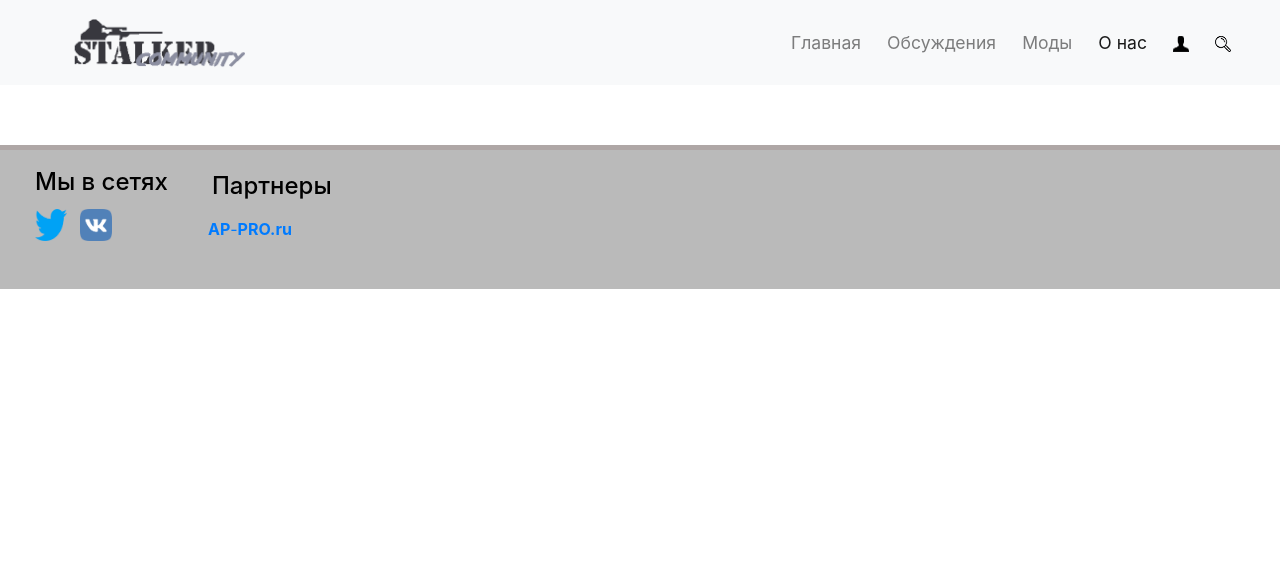
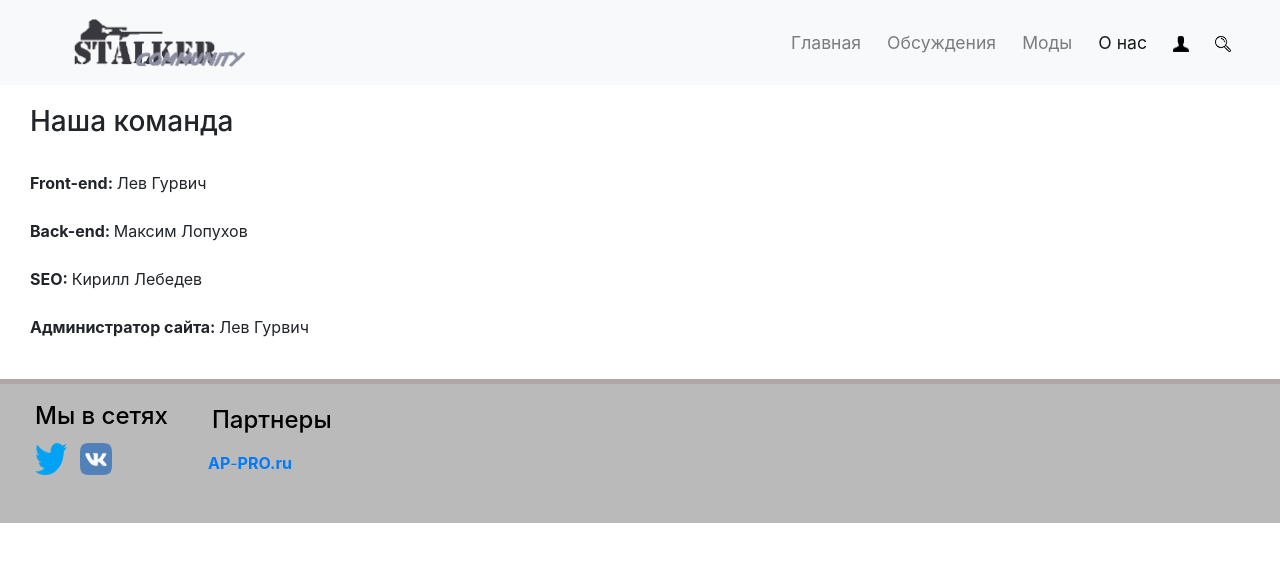
Before and after one commit to Lalka232/Stalker-will-be-1, a plain HTML site: page about us.html in a window 1280 px wide. Drawn offline with nearby package versions, Linux system fonts and the light colour scheme.

Commit message:
I added us

```diff
--- a/about us.html
+++ b/about us.html
@@ -99,12 +99,20 @@
         <div class="container-fluid">
 
             <div class="row">
-                <div class="col-12 col-sm-12 col-md-6 col-lg-4 col-xl-4">
+                <div class="col-12 col-sm-12 col-md-6 col-lg-6 col-xl-6">
                 <div style="margin-left:0px !important; margin-right:0px !important; margin-top:20px !important; margin-bottom:10px !important; float:left;" class="container">
-
+                    <h3>Наша команда</h3>
+                    <br>
+                    <p><strong>Front-end: </strong>Лев Гурвич</p>
+                    <br>
+                    <p><strong>Back-end: </strong>Максим Лопухов</p>
+                    <br>
+                    <p><strong>SEO: </strong>Кирилл Лебедев</p>
+                    <br>
+                    <p><strong>Администратор сайта: </strong>Лев Гурвич</p>
                 </div>
                 </div>
-                <div class="col-12 col-sm-12 col-md-6 col-lg-4 col-xl-4">
+                <div class="col-12 col-sm-12 col-md-6 col-lg-6 col-xl-6">
                 <div style="margin-left:0px !important; margin-right:0px !important; margin-top:20px !important; margin-bottom:10px !important; float:left;" class="container">
 
                 </div>
--- a/css/style.css
+++ b/css/style.css
@@ -75,3 +75,7 @@ width: 100%;
 max-height: 400px;
 min-height: 100px;
 }
+
+p {
+    margin: 0px;
+}
```
